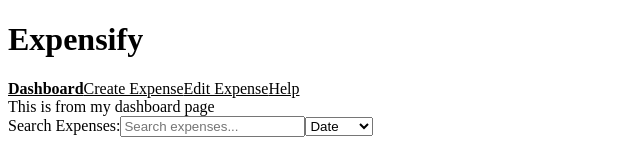
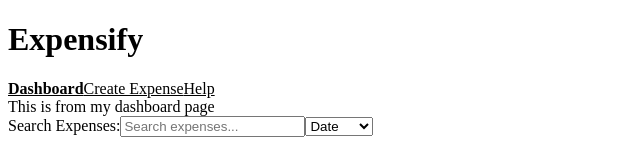
Before and after one commit to DLew2024/Expensify, a React (Vite) app: page / in a window 1280 px wide. Shown: the top 163 px of the page, without its empty margins (0-640 px from the left). Built offline with nearby package versions, Linux system fonts and the light colour scheme.

Commit message:
rm uneeded edit expense link

```diff
--- a/src/components/Header/Header.tsx
+++ b/src/components/Header/Header.tsx
@@ -28,16 +28,6 @@
 				Create Expense
 			</NavLink>
 			<NavLink
-				to={NavigationRoutePaths.EDIT_PATTERN}
-				className={({ isActive }) =>
-					clsx(styles.link, {
-						[styles.isActive]: isActive,
-					})
-				}
-			>
-				Edit Expense
-			</NavLink>
-			<NavLink
 				to={NavigationRoutePaths.HELP_PAGE}
 				className={({ isActive }) =>
 					clsx(styles.link, {
```
